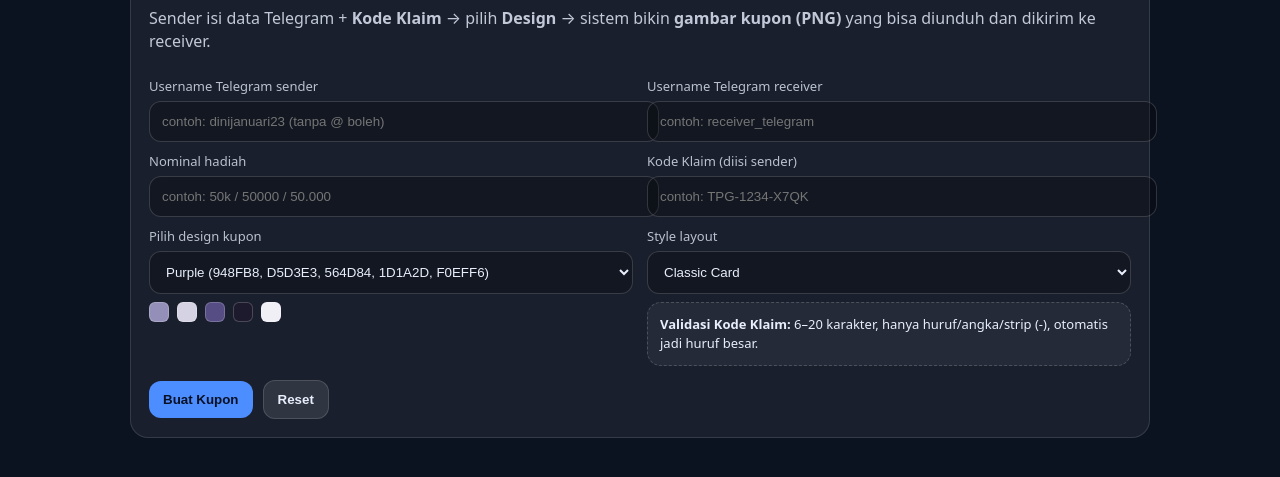
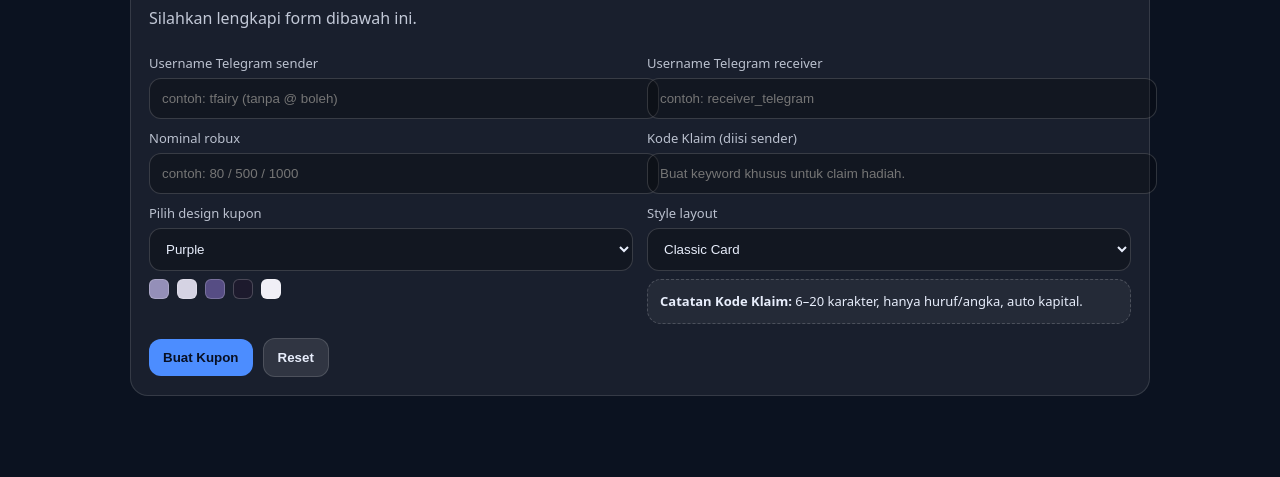
Before and after one commit to strbsecret911/giftforyourbxvipassvilogoksecret, a plain HTML site: page index.html in a window 1280 px wide. Shown: the part 83-560 px from the top of the page. Drawn offline with Linux system fonts and the light colour scheme.

Commit message:
Update index.html

```diff
--- a/index.html
+++ b/index.html
@@ -88,12 +88,12 @@
   <div class="wrap">
     <div class="card">
       <h1>Pembuat Kupon <span class="badge">TPG</span></h1>
-      <p>Sender isi data Telegram + <b>Kode Klaim</b> → pilih <b>Design</b> → sistem bikin <b>gambar kupon (PNG)</b> yang bisa diunduh dan dikirim ke receiver.</p>
+      <p>Silahkan lengkapi form dibawah ini.<p>
 
       <div class="grid">
         <div>
           <label for="sender">Username Telegram sender</label>
-          <input id="sender" placeholder="contoh: dinijanuari23 (tanpa @ boleh)" autocomplete="off" />
+          <input id="sender" placeholder="contoh: tfairy (tanpa @ boleh)" autocomplete="off" />
         </div>
         <div>
           <label for="receiver">Username Telegram receiver</label>
@@ -103,12 +103,12 @@
 
       <div class="grid">
         <div>
-          <label for="nominal">Nominal hadiah</label>
-          <input id="nominal" placeholder="contoh: 50k / 50000 / 50.000" inputmode="decimal" autocomplete="off" />
+          <label for="nominal">Nominal robux</label>
+          <input id="nominal" placeholder="contoh: 80 / 500 / 1000" inputmode="decimal" autocomplete="off" />
         </div>
         <div>
           <label for="claimCode">Kode Klaim (diisi sender)</label>
-          <input id="claimCode" placeholder="contoh: TPG-1234-X7QK" autocomplete="off" />
+          <input id="claimCode" placeholder="Buat keyword khusus untuk claim hadiah." autocomplete="off" />
         </div>
       </div>
 
@@ -116,8 +116,8 @@
         <div>
           <label for="theme">Pilih design kupon</label>
           <select id="theme">
-            <option value="purple">Purple (948FB8, D5D3E3, 564D84, 1D1A2D, F0EFF6)</option>
-            <option value="blue">Blue (EDF2F8, C5D5E8, 3C6496, 497AB6, 2F4E75, 142233)</option>
+            <option value="purple">Purple</option>
+            <option value="blue">Blue</option>
           </select>
           <div class="swatches" id="swatches"></div>
         </div>
@@ -129,7 +129,7 @@
             <option value="minimal">Minimal Clean</option>
           </select>
           <div class="note" style="margin-top:8px;">
-            <b>Validasi Kode Klaim:</b> 6–20 karakter, hanya huruf/angka/strip (-), otomatis jadi huruf besar.
+            <b>Catatan Kode Klaim:</b> 6–20 karakter, hanya huruf/angka, auto kapital.
           </div>
         </div>
       </div>
```
